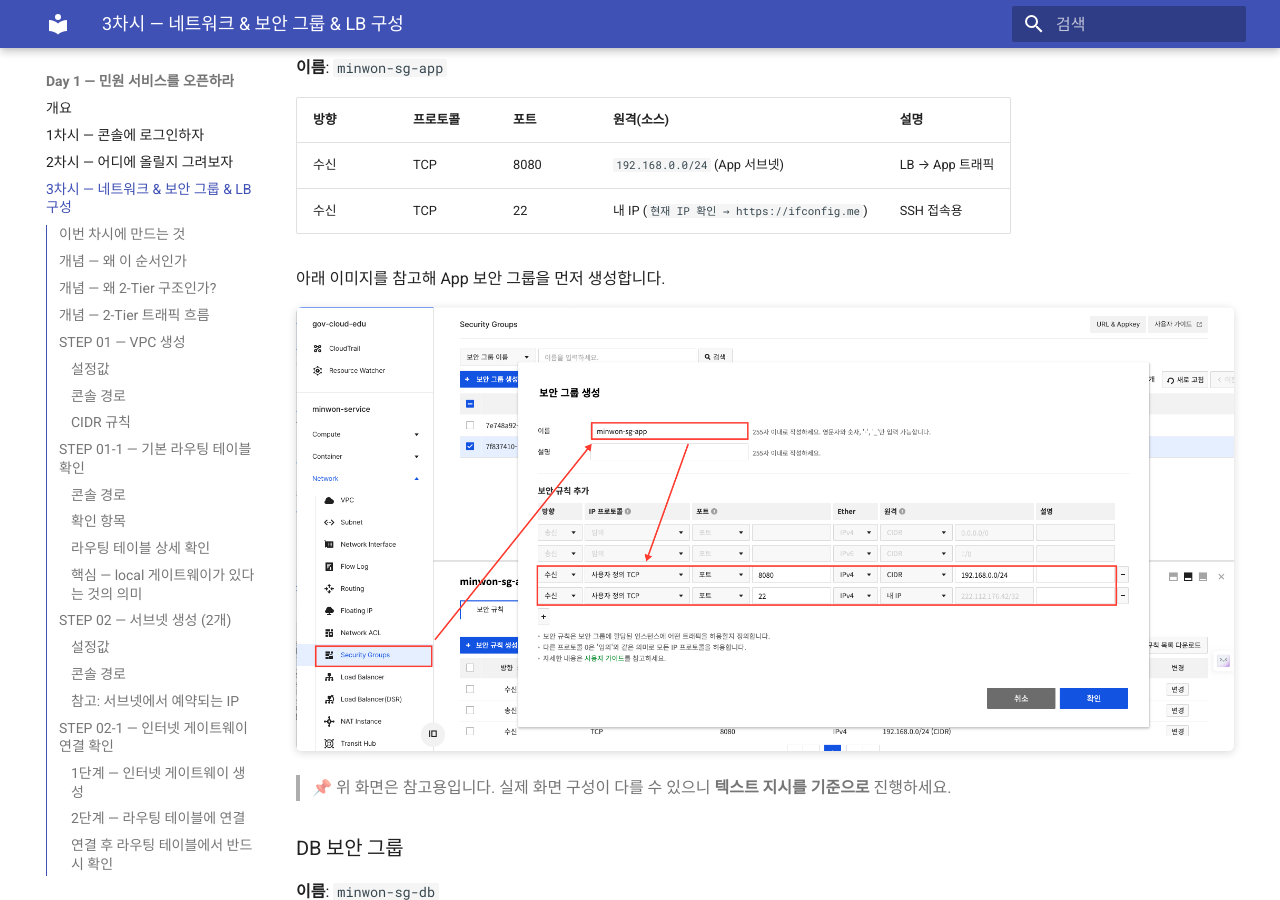
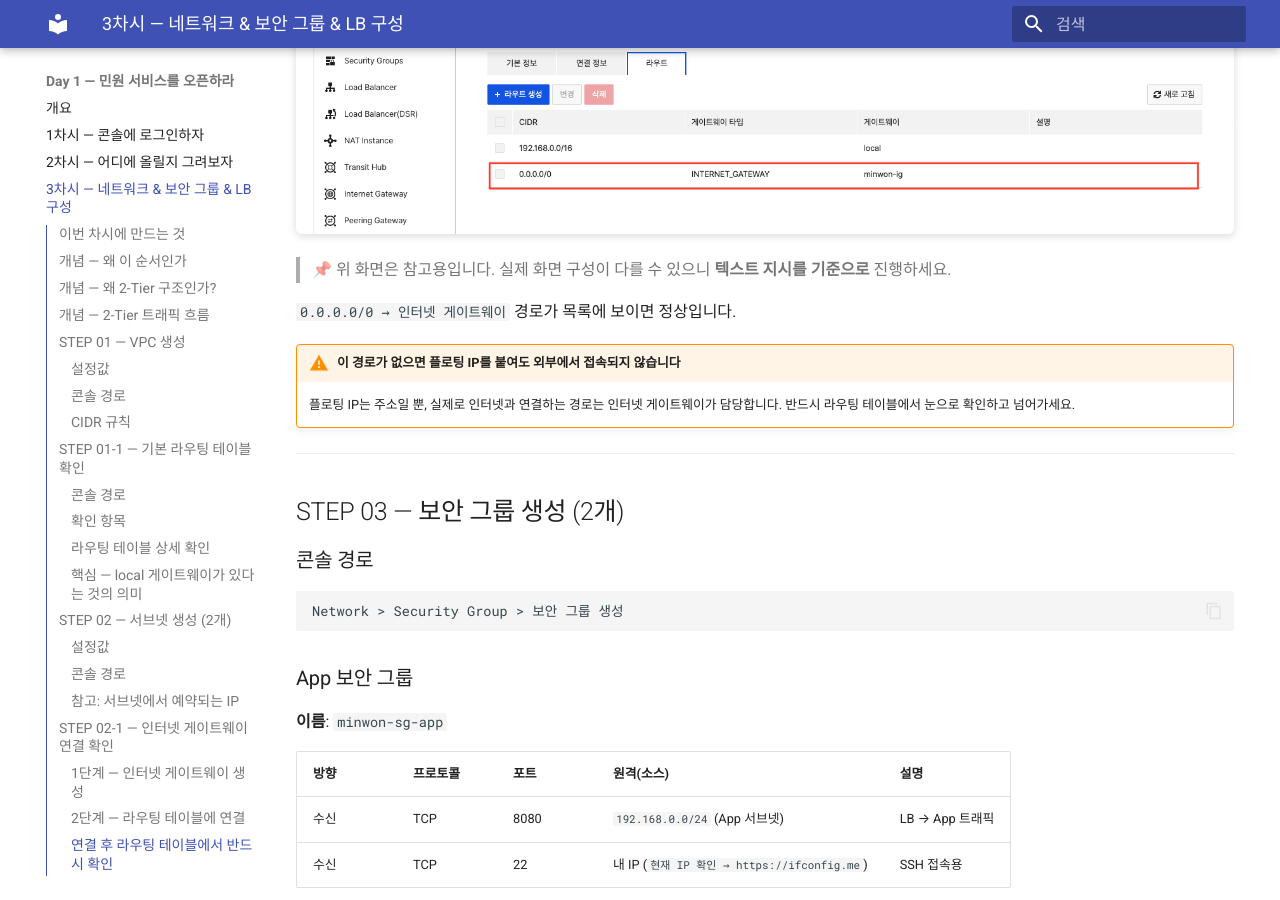
Before and after one commit to skilleat-labs/cloud-native-minwon-lab, an MkDocs documentation site: the page built from docs/day1/session3.md, in a window 1280 px wide and 900 px high, scrolled down 9377 px. Built offline with MkDocs 1.6.1 and Material for MkDocs 9.7.7, drawn with Linux system fonts in a browser that asks for light colours.

Commit message:
docs: 라우팅 테이블 경로 확인 캡처 추가

```diff
--- a/docs/day1/session3.md
+++ b/docs/day1/session3.md
@@ -254,6 +254,9 @@
 | `192.168.0.0/16` | `local` | VPC 내부 통신 |
 | `0.0.0.0/0` | **인터넷 게이트웨이** | ← 이 경로가 추가되어 있어야 합니다 |
 
+![라우팅 테이블 경로 확인](./images/2-4-3-igw-route-check.png)
+> 📌 위 화면은 참고용입니다. 실제 화면 구성이 다를 수 있으니 **텍스트 지시를 기준으로** 진행하세요.
+
 `0.0.0.0/0 → 인터넷 게이트웨이` 경로가 목록에 보이면 정상입니다.
 
 !!! warning "이 경로가 없으면 플로팅 IP를 붙여도 외부에서 접속되지 않습니다"
```
Also changed, not shown: docs/day1/images/2-4-3-igw-route-check.png (added).
